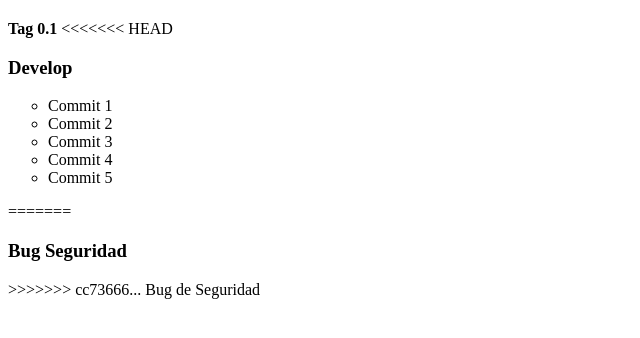
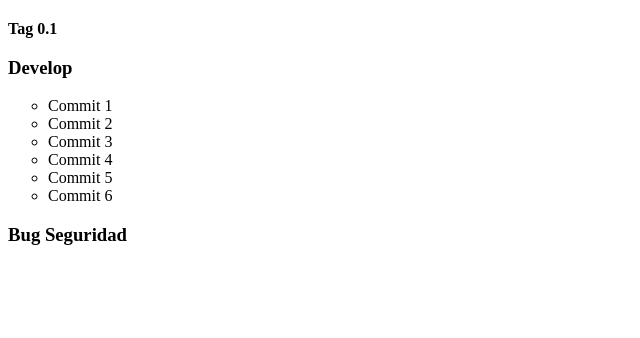
Before and after one commit to junior3141/UT02-Git, a plain HTML site: page Public/Index.html in a window 1280 px wide. Shown: the part 60-398 px from the top of the page, without its empty margins (0-640 px from the left). Drawn offline with Linux system fonts and the light colour scheme.

Commit message:
Commit 6 Develop

```diff
--- a/Public/Index.html
+++ b/Public/Index.html
@@ -11,7 +11,6 @@
     </h1>
     <b>Tag 0.1</b>
 
-<<<<<<< HEAD
     <h3>Develop</h3>
     <ul>
         <li type="circle">Commit 1</li>
@@ -19,10 +18,9 @@
         <li type="circle">Commit 3</li>
         <li type="circle">Commit 4</li>
         <li type="circle">Commit 5</li>
+        <li type="circle">Commit 6</li>
     </ul>
-=======
     <h3>Bug Seguridad</h3>
->>>>>>> cc73666... Bug de Seguridad
 
 </body>
 </html>
```
